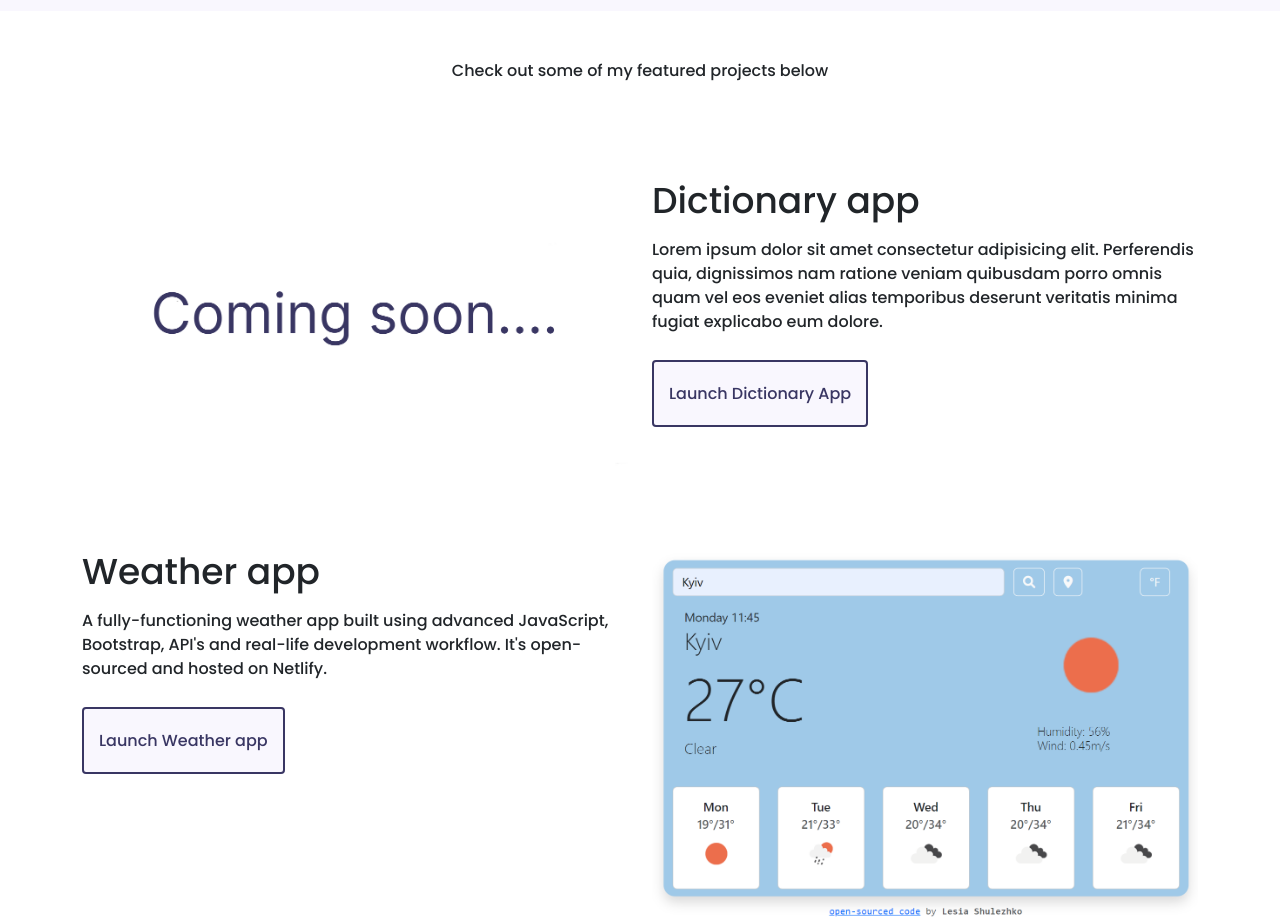
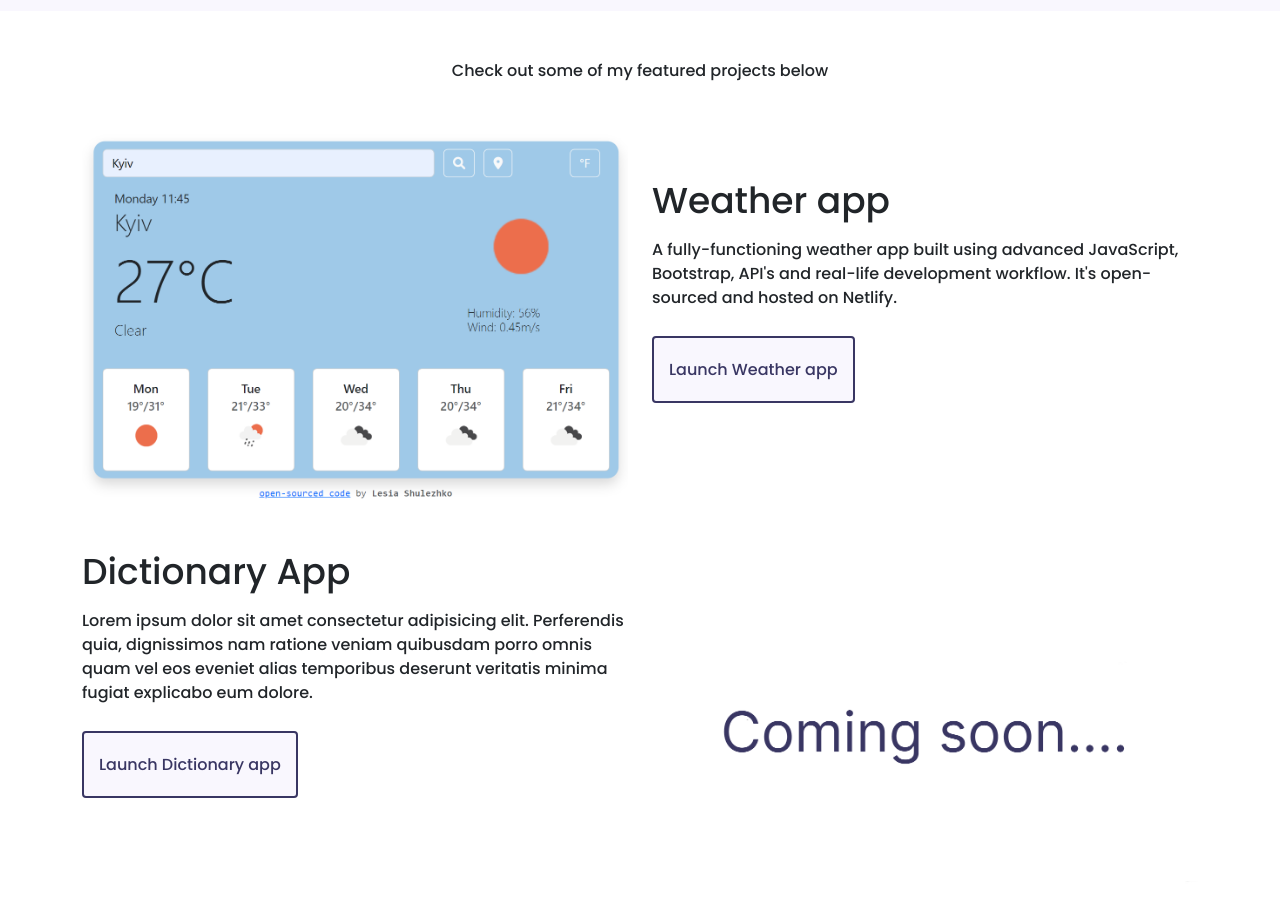
Before and after one commit to LeiaShul/my-portfolio, a plain HTML site: page index.html in a window 1280 px wide. Shown: the part 740-1663 px from the top of the page. Drawn offline with nearby package versions, Linux system fonts and the light colour scheme.

Commit message:
added content

```diff
--- a/index.html
+++ b/index.html
@@ -48,34 +48,34 @@
     <div class="container">
         <div class="row">
             <div class="col-md-6">
-                <img src="images/Dictionary.jpg" class="img-fluid rounded" />
+                <img src="images/weather.png" alt="Weather project preview" class="img-fluid rounded" />
             </div>
             <div class="col-md-6">
-                <h2 class="mb-3 mt-md-5">Dictionary app</h2>
+                <h2 class="mb-3 mt-md-5">Weather app</h2>
+                <p>
+                    A fully-functioning weather app built using advanced JavaScript, Bootstrap, API's and real-life development workflow.
+                    It's open-sourced and hosted on Netlify.
+                </p>
+                <div class="mt-5">
+                    <a href="https://weather-by-leiashul.netlify.app/" target="_blank" class="primary-link">Launch Weather app</a>
+                </div>
+            </div>
+        </div>
+        <div class="row mt-5">
+            <div class="col-md-6">
+                <h2 class="mb-3">Dictionary App</h2>
                 <p>
                     Lorem ipsum dolor sit amet consectetur adipisicing elit. Perferendis
                     quia, dignissimos nam ratione veniam quibusdam porro omnis quam vel
                     eos eveniet alias temporibus deserunt veritatis minima fugiat
                     explicabo eum dolore.
                 </p>
-                <div class="mt-5">
-                    <a href="#" target="_blank" class="primary-link">Launch Dictionary App</a>
-                </div>
-            </div>
-        </div>
-        <div class="row mt-5">
-            <div class="col-md-6">
-                <h2 class="mb-3">Weather app</h2>
-                <p>
-                    A fully-functioning weather app built using advanced JavaScript, Bootstrap, API's and real-life development workflow.
-                    It's open-sourced and hosted on Netlify.
-                </p>
                 <div class="mt-5 mb-5">
-                    <a href="https://weather-by-leiashul.netlify.app/" target="_blank" class="primary-link">Launch Weather app</a>
+                    <a href="https://weather-by-leiashul.netlify.app/" target="_blank" class="primary-link">Launch Dictionary app</a>
                 </div>
             </div>
             <div class="col-md-6">
-                <img src="images/weather.png" alt="Weather project preview" class="img-fluid rounded" />
+                <img src="images/Dictionary.jpg" alt="Dictionary app preview" class="img-fluid rounded" />
             </div>
         </div>
         <div class="row mt-5">
```
Also changed, not shown: about.html (+3 -4 lines), images/photo_2022-06-01_15-20-7667.jpg (added).
